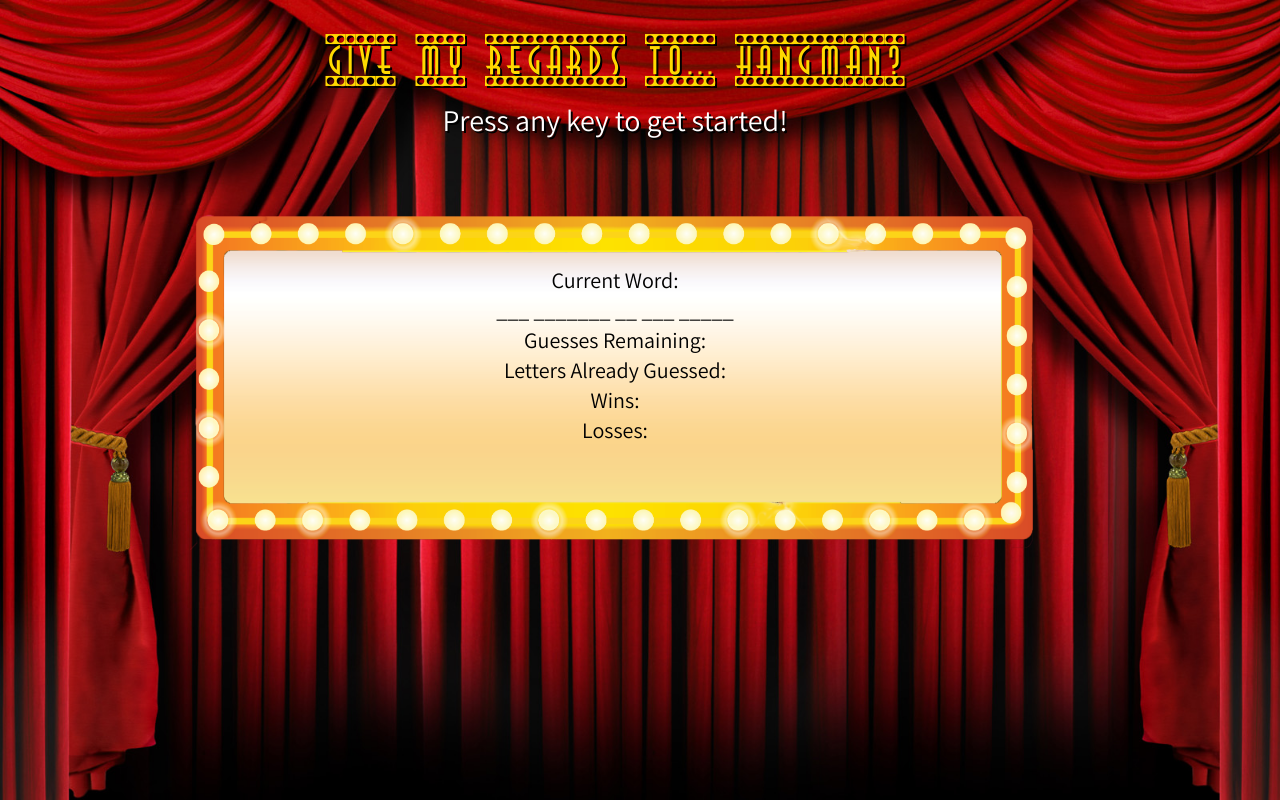
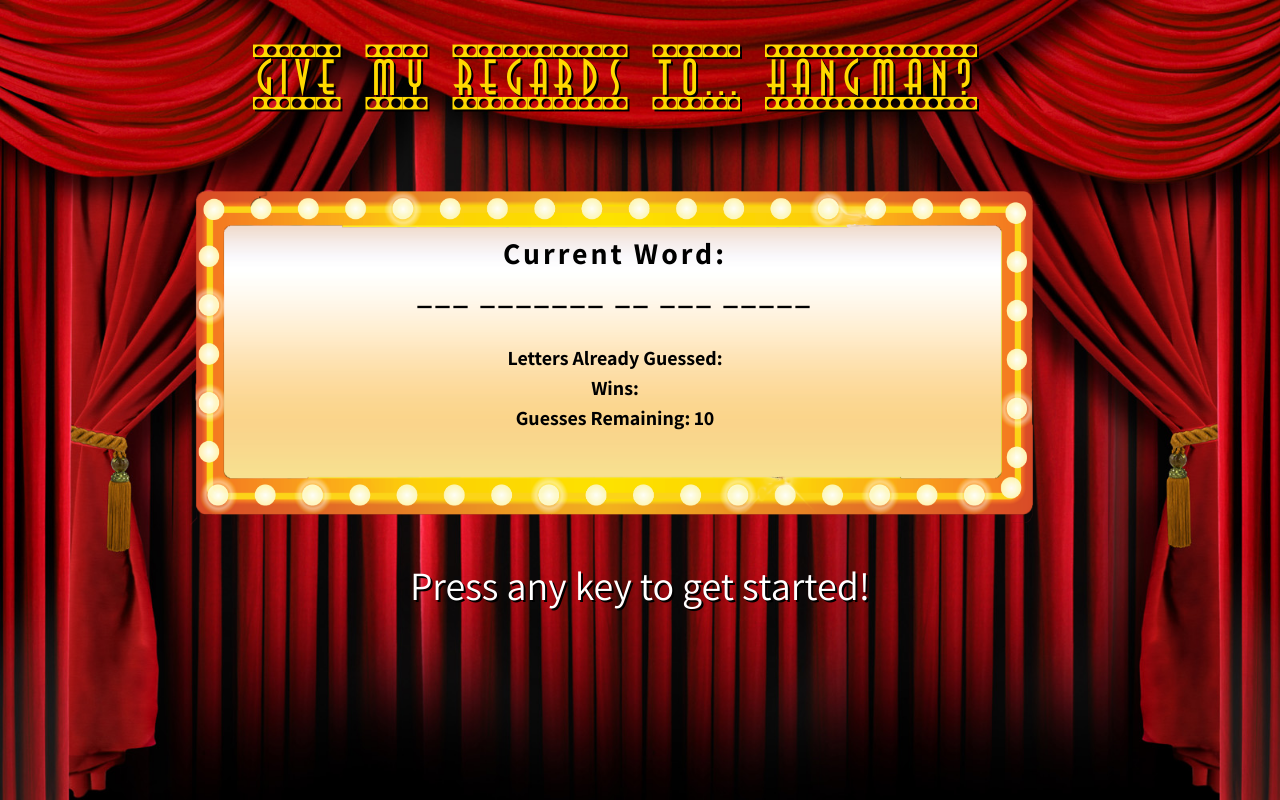
Before and after one commit to rocksteadyrose/Hangman-Game, a plain HTML site: page index.html in a window 1280 px wide. Drawn offline with Linux system fonts and the light colour scheme.

Commit message:
styling changes

```diff
--- a/assets/css/style.css
+++ b/assets/css/style.css
@@ -13,12 +13,18 @@
     font-weight: normal;
 }
 
+@font-face {
+    font-family: "assistantregular";
+    src: url("fonts/Assistant-Bold.ttf");
+    font-weight: bold;
+}
+
 body {
     font-family: "assistantregular", Arial, Helvetica, sans-serif;
     max-width: 960px;
     margin: auto;
     color: rgb(0, 0, 0);
-    font-size: 22px;
+    font-size: 30px;
     background-image: url("../images/curtains.jpg");
     background-size: cover;
     background-repeat: no-repeat;
@@ -33,13 +39,15 @@ header {
 
 header h1 {
     font-family: "showtime";
-    font-size: 40px;
+    font-size: 50px;
     text-shadow: 2px 2px #000000;
     text-align: center;
+    line-height: 95px;
 }
 
-header h3 {
-    font-size: 30px;
+section h3 {
+    font-size: 40px;
+    margin-top: -40px;
     text-align: center;
     color: white;
     text-shadow: 2px 2px #000000;
@@ -54,8 +62,25 @@ header h3 {
     width: 850px;
     height: 350px;
     text-align: center;
-    padding-top: 65px;
+    padding-top: 58px;
     margin: 50px 30px 80px 30px;
     background: url("../images/marquee.png");
     background-size: 100% 100%;
 }
+
+#lettersalready, #wins, #guessesremaining {
+    font-weight: bold;
+}
+
+#currentwordID, #replacingunderscoresID, #currentword {
+    line-height: 40px;
+    font-weight: bold;
+}
+
+#replacingunderscoresID, #currentword {
+    letter-spacing: 3px;
+}
+
+#lessimportant {
+    font-size: 20px;
+}
--- a/assets/javascript/game.js
+++ b/assets/javascript/game.js
@@ -30,7 +30,6 @@ var notLetters = [];
 var userTypes;
 var wins = 0; //Win counter
 var guessesCounter = " ";
-var losses = 0; //Losses counter
 var gameOn = false; //Has the game started - set to false until "function StartGame"
 var musicalPickedWord = ""; //Created from the random musicals variable array
 var musicalPlaceholder = " "; // Spaces to put in below placeholder array
@@ -46,14 +45,15 @@ function startGame() {
     musicalPlaceholderArray = [];
     correctGuessedLetterArray = [];
     incorrectGuessedLetterArray = [];
+    guessesCounter = 10;
     guessesCounterDom.textContent = guessesCounter;
-    guessesCounter = 5;
     messageLetterAlready.textContent = "";
 }
 
 function contentReset() {
     messageLetterAlready.textContent = "";
     lettersGuessedDom.textContent = "";
+    guessesCounter = 10;
 }
 
 
@@ -114,19 +114,13 @@ musicalPickedWord = musicalsList[Math.floor(Math.random() * musicalsList.length)
             notLetters.push(userTypes);}
     }
 
-
-
-
 //RESET ETC
 
     function pointsSystem() {
-        if (guessesCounter === 0) {
-            losses++;
-            lossesDom.textContent = losses;
-        }
-        if (losses === 5) {
-            alert("GAME OVER!")
-        }
+        //if (musicalPickedWord != musicalPlaceholderArray.join("")) {
+            //guessesCounter--;
+        //}
+
         if (musicalPickedWord === musicalPlaceholderArray.join("")) {
             wins++;
             winsDom.textContent = wins;
--- a/index.html
+++ b/index.html
@@ -10,31 +10,33 @@
 </head>
 <body>
     <div class="container">
+
         <header>
             <h1>Give My Regards To... Hangman?</h1>
-            <h3>Press any key to get started!</h3>
         </header>
+
     <section id="content">
-        <p>Current Word: <span id="currentwordID"></span></p>
-        <p id="test"><span id="replacingunderscoresID"></span></p>
-        <p>Guesses Remaining: <span id="guessesleftID"></span></p>
-        <p>Letters Already Guessed:<br><span id="lettersguessedID"></span></p>
-        <p>Wins: <span id="winsID"></span></p>
-        <p>Losses: <span id="lossesID"></span></p>
-        <span id="startID"></span>
-        <span id="newgamebuttonID"></span>
-        <span id="gamerunningID"></span>
-        <span id="letteralreadyID"></span>
+            <p id="currentword">Current Word: <span id="currentwordID"></span></p>
+            <p><span id="replacingunderscoresID"></span></p>
+            <br>
+        <div id="lessimportant">
+            <p><span id="lettersalready">Letters Already Guessed: </span><span id="lettersguessedID"></span></p>
+            <p id="wins">Wins: <span id="winsID"></span></p>
+            <p id="guessesremaining">Guesses Remaining: <span id="guessesleftID"></span></p>
+            <span id="startID"></span>
+            <span id="newgamebuttonID"></span>
+            <span id="gamerunningID"></span>
+            <span id="letteralreadyID"></span>
+        </div>
     </section>
+
+    <section>
+    <h3>Press any key to get started!</h3>
+    </section>
+
 </div>
+
     <script type="text/javascript" src="assets/javascript/game.js">
-
-// var unicorns = document.getElementById('empty-div');
-    //unicorns.innerHTML = "hello";
-    //var document.createElement('div');
-
-//var title = document.createElement('h1);
-    //title.textContent = 'My Awesome Page";
     </script>
 </body>
 </html>
```
Also changed, not shown: 3 other files.
